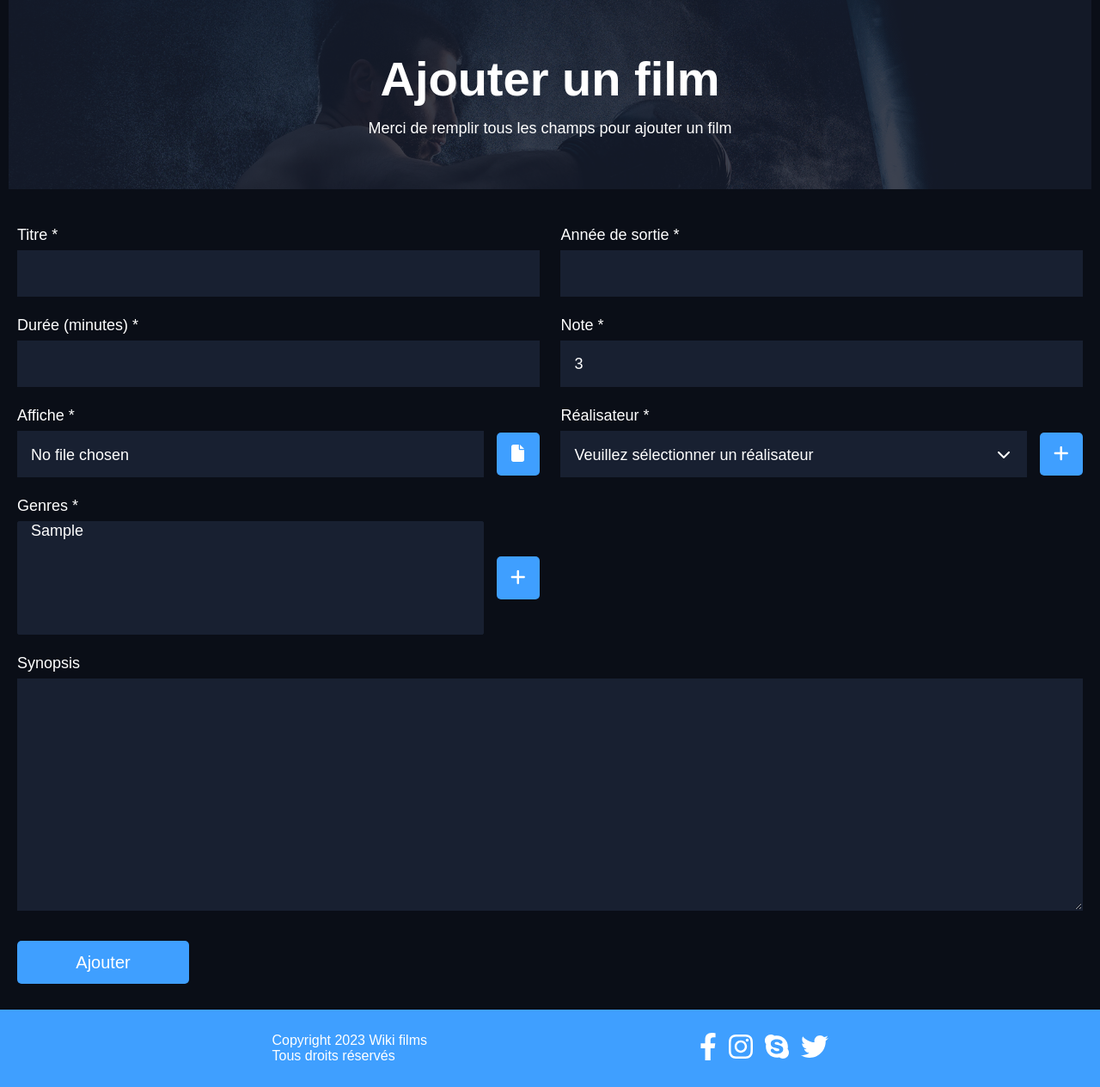
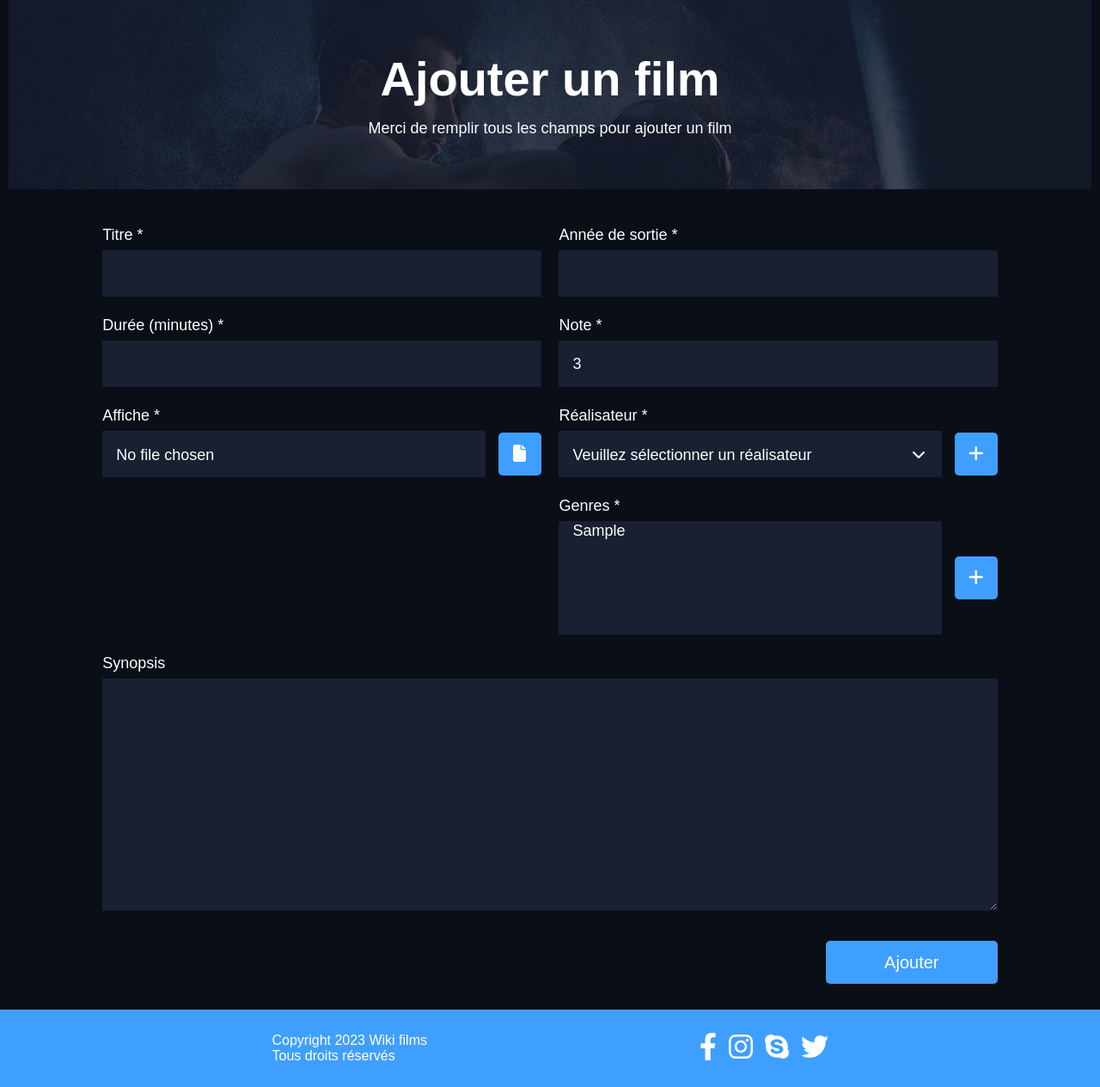
Before and after one commit to Xaphan67/BDD-Cinema, a PHP site: template view/formAddFilm.php in a window 1280 px wide. Shown: the part 91-1355 px from the top of the page at 86% size. Run offline with PHP 8.4, Linux system fonts and the light colour scheme; the template is opened without the code that fills it: most values are stand-ins (such as "Sample title", 1, 10 or a date in 2020).

Commit message:
Amélioration visuel formulaires ordinateurs bureau

```diff
--- a/public/css/style.css
+++ b/public/css/style.css
@@ -697,8 +697,14 @@ footer svg {
     .form-col {
         flex-direction: row;
         flex-wrap: wrap;
-        width: 100%;
-        justify-content: space-between;
+        width: 84%;
+        justify-content: flex-end;
+        column-gap: 2%;
+        margin-inline: auto;
+    }
+
+    .form-col button {
+        margin-right: 0px;
     }
 
     .form-group-col {
```
